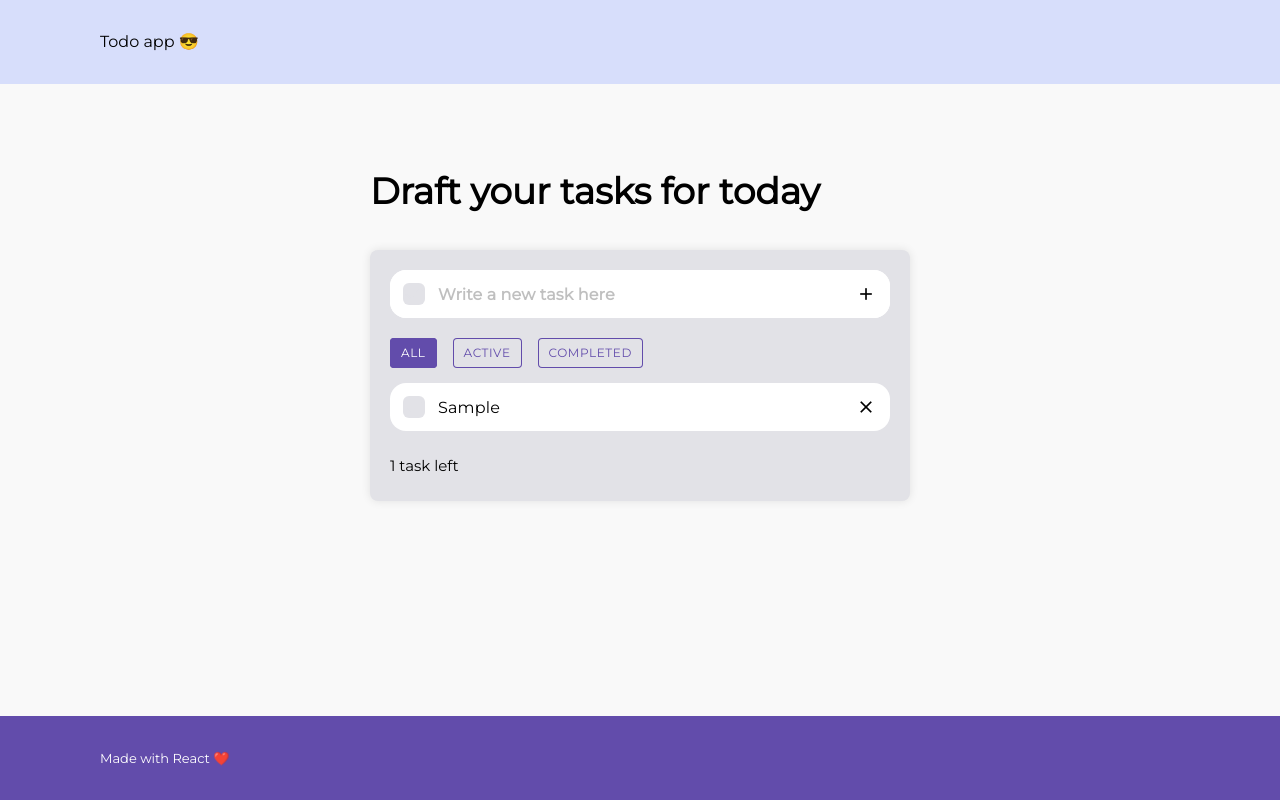
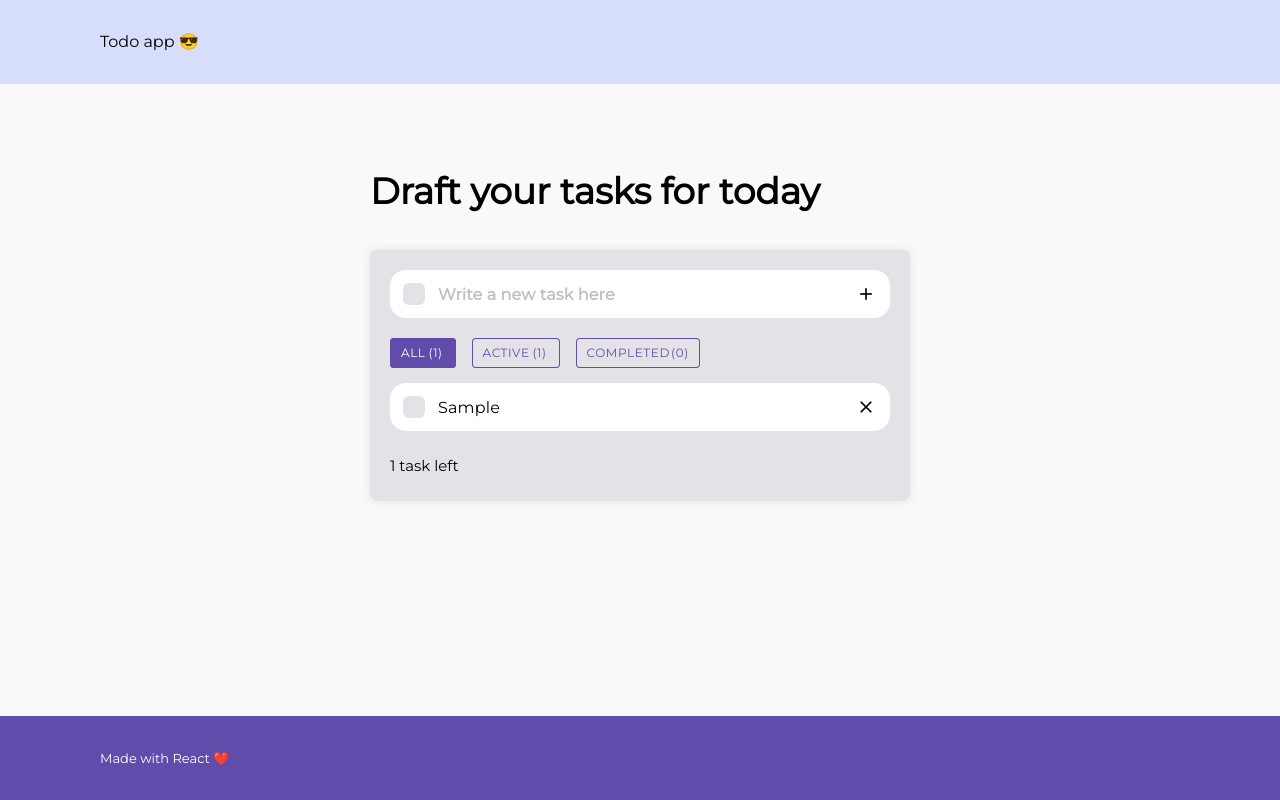
Before and after one commit to Rostyk27/todo-app, a React (Create React App) app: page / in a window 1280 px wide. Both pictures are taken after typing "Sample" into the empty fields and a click on the button "add". Built offline with nearby package versions, Linux system fonts and the light colour scheme.

Commit message:
filter count addedd

```diff
--- a/src/components/ToDoList.js
+++ b/src/components/ToDoList.js
@@ -109,6 +109,8 @@ export default function ToDoList() {
             <ToDoListFilter
               currentFilter={currentFilter}
               onFilterItems={handleFilterItems}
+              activeCount={activeCount}
+              completedCount={completedCount}
             />
           )}
 
--- a/src/components/ToDoListFilter.js
+++ b/src/components/ToDoListFilter.js
@@ -1,7 +1,12 @@
 import ToDoListFilterItem from './ToDoListFilterItem';
 import { useEffect } from 'react';
 
-export default function ToDoListFilter({ currentFilter, onFilterItems }) {
+export default function ToDoListFilter({
+  activeCount,
+  completedCount,
+  currentFilter,
+  onFilterItems,
+}) {
   const filters = ['all', 'active', 'completed'];
 
   function handleFilterChange(filter) {
@@ -24,6 +29,8 @@ export default function ToDoListFilter({ currentFilter, onFilterItems }) {
           name={filter}
           isActive={currentFilter === filter}
           onFilterChange={handleFilterChange}
+          activeCount={activeCount}
+          completedCount={completedCount}
         />
       ))}
     </div>
--- a/src/components/ToDoListFilterItem.js
+++ b/src/components/ToDoListFilterItem.js
@@ -1,10 +1,26 @@
-export default function ToDoListFilterItem({ name, isActive, onFilterChange }) {
+export default function ToDoListFilterItem({
+  name,
+  isActive,
+  onFilterChange,
+  activeCount,
+  completedCount,
+}) {
+  let countNumber = 0;
+
+  if (name === 'active') {
+    countNumber = activeCount;
+  } else if (name === 'completed') {
+    countNumber = completedCount;
+  } else if (name === 'all') {
+    countNumber = activeCount + completedCount;
+  }
+
   return (
     <button
       className={`todo_list__filter button${isActive ? ' is_active' : ''}`}
       onClick={() => onFilterChange(name)}
     >
-      {name}
+      {name} <span>({countNumber})</span>
     </button>
   );
 }
--- a/src/style/todo_list.scss
+++ b/src/style/todo_list.scss
@@ -76,11 +76,19 @@
   }
 
   &__filter {
+    display: flex;
+    align-items: center;
     margin: 0 8px;
 
     &.is_active {
       color: #fff;
       background-color: $cl;
+    }
+
+    span {
+      min-width: 18px;
+      margin-left: 1px;
+      text-align: center;
     }
   }
 
```
